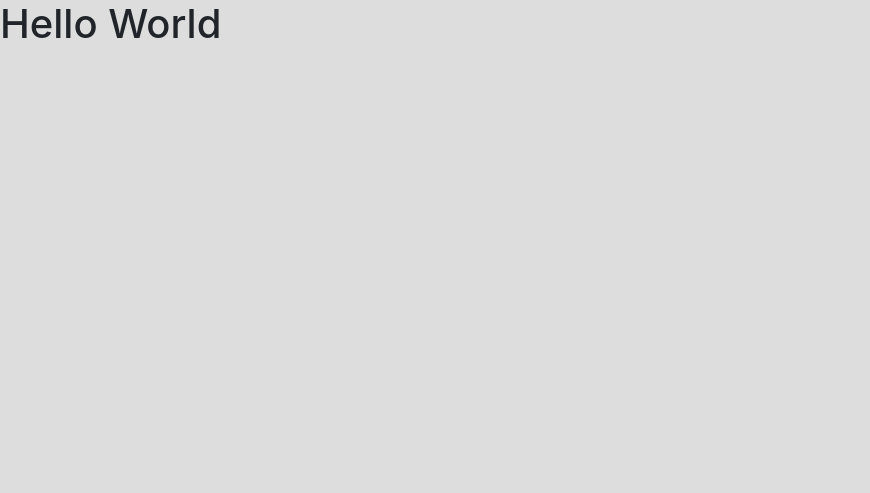
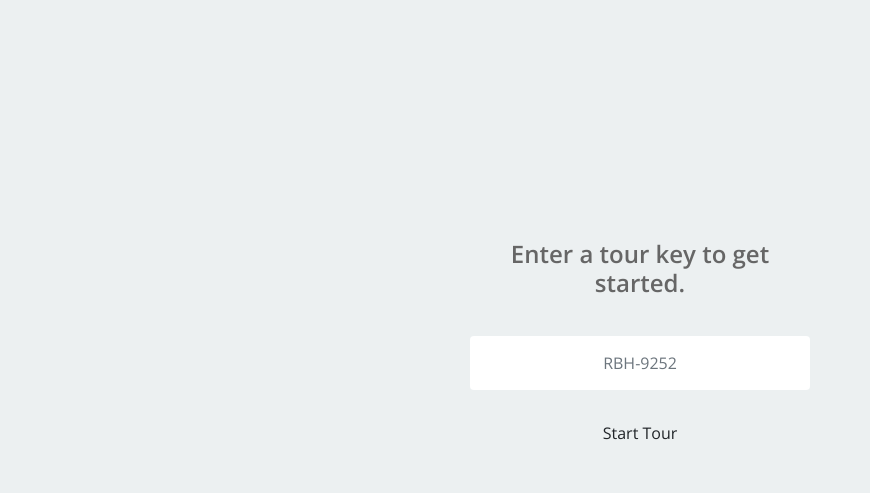
Before and after one commit to Russiee/TourablePublic, a website: page web/client/index.html in a window 1280 px wide. Shown: the whole page, without its empty margins (0-870 px from the left). Drawn offline with nearby package versions, Linux system fonts and the light colour scheme; some packages are replaced by stand-ins of ours.

Commit message:
WEB-15 setup key input on home

```diff
--- a/web/client/app/app.css
+++ b/web/client/app/app.css
@@ -1,3 +1,11 @@
+html {
+    width: 100vw;
+    height: 100vh;
+}
+
 body {
-	background-color: #ddd;
+    width: 100vw;
+    height: 100vh;
+    font-family: 'Open Sans', sans-serif;
+    background-color: #ecf0f1;
 }
--- /dev/null
+++ b/web/client/app/components/home/home.view.css
@@ -0,0 +1,35 @@
+#key-form {
+    max-width: 400px;
+    margin: 0 auto;
+    padding: 30px;
+    margin-top: 200px;
+}
+
+#key-form input {
+
+}
+
+#key-form button {
+    width: 100%;
+}
+
+#key-form input,
+#key-form button {
+    border: 0;
+    padding: 15px;
+    height: auto;
+    text-align: center;
+    outline: 0;
+}
+
+#key-form label {
+    width: 100%;
+}
+
+#key-form h4 {
+    text-align: center;
+    font-weight: 600;
+    margin-top: 10px;
+    margin-bottom: 30px;
+    color: #666;
+}
--- a/web/client/app/components/home/home.view.html
+++ b/web/client/app/components/home/home.view.html
@@ -1 +1,9 @@
-<h1>Hello World</h1>
+<div class="container">
+    <form id="key-form">
+        <div class="form-group">
+            <label for="keyInput"><h4>Enter a tour key to get started.</h4></label>
+            <input type="text" class="form-control" id="keyInput" placeholder="RBH-9252">
+        </div>
+        <button type="submit" class="btn btn-default">Start Tour</button>
+    </form>
+</div>
--- a/web/client/index.html
+++ b/web/client/index.html
@@ -15,7 +15,10 @@
 		<script type="text/javascript" src="/app/components/admin/admin.controller.js"></script>
 
 		<link rel="stylesheet" href="/assets/bower_components/bootstrap/dist/css/bootstrap.css">
+        <link rel="stylesheet" href='https://fonts.googleapis.com/css?family=Open+Sans:400,800,700,600,300' type='text/css'>
 		<link rel="stylesheet" href="/app/app.css">
+        <link rel="stylesheet" href="/app/components/home/home.view.css"></link>
+
 	</head>
 	<body>
 		<ui-view/>
```
